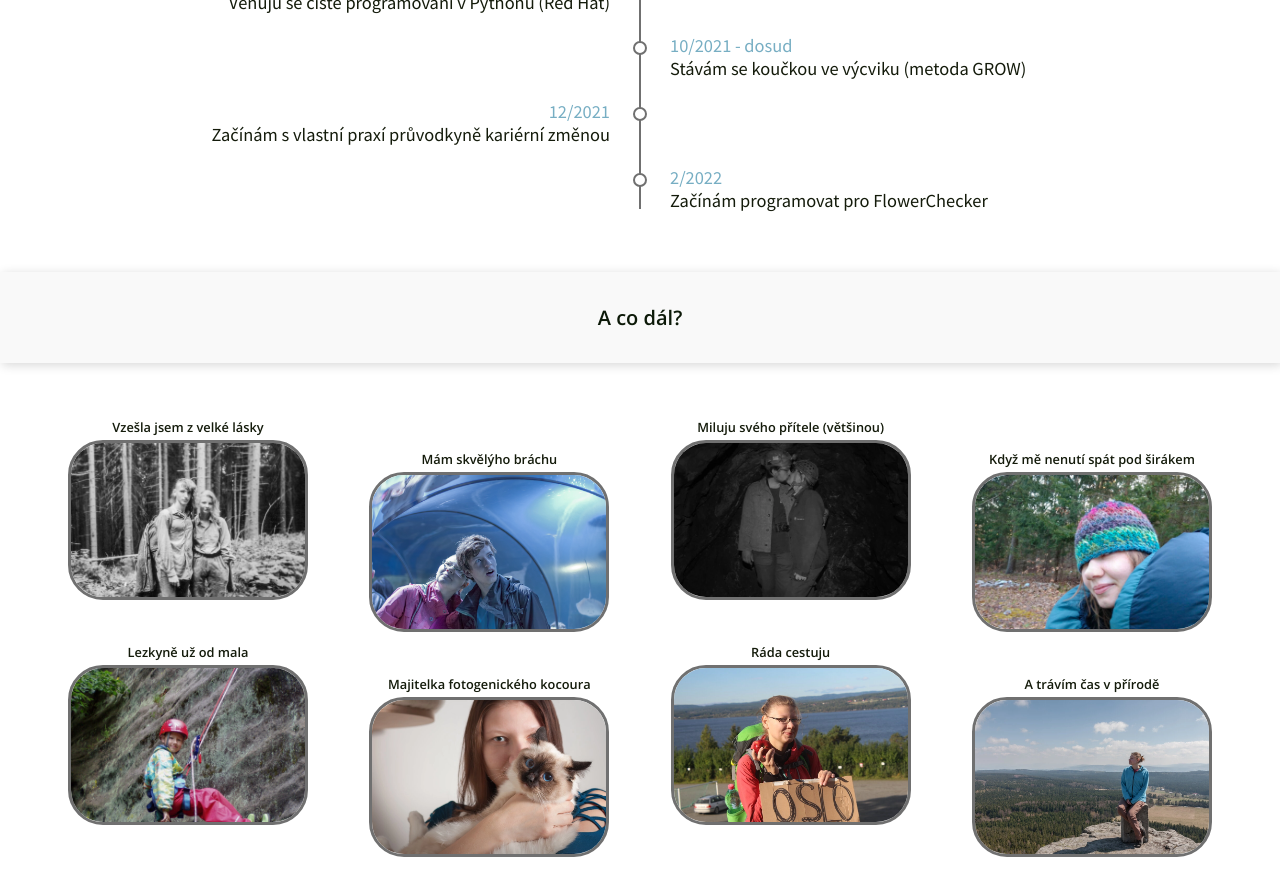
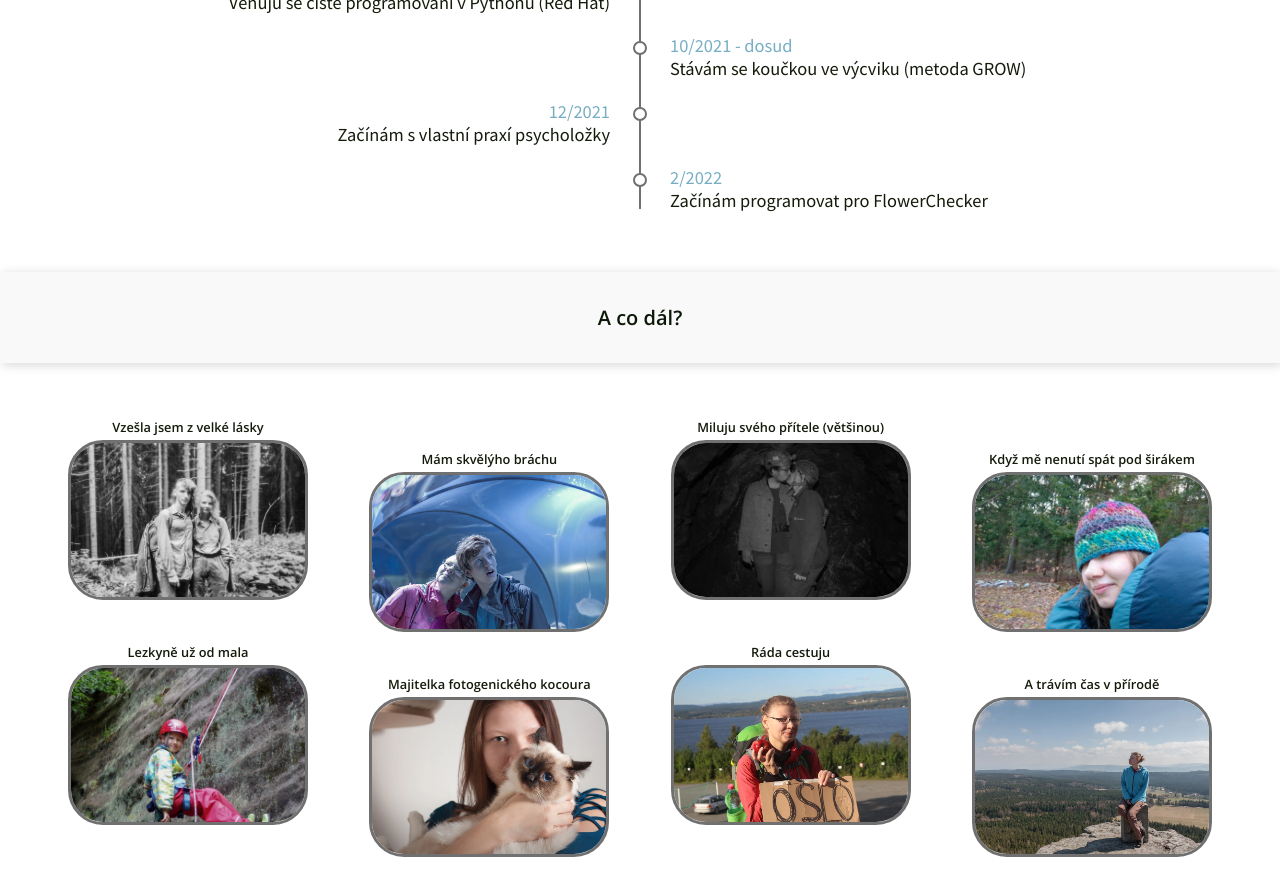
Before and after one commit to NelliaS/personal-webpage, a Next.js app: page /nela in a window 1280 px wide. Shown: the part 1280-2175 px from the top of the page. Built offline with nearby package versions, Linux system fonts and the light colour scheme.

Commit message:
change in text

```diff
--- a/src/components/MobileNavigation.tsx
+++ b/src/components/MobileNavigation.tsx
@@ -24,7 +24,7 @@ const MobileNavigation = () => {
           <span></span>
           <span></span>
 
-          <h2 className={styles.headertext}>Nela - průvodkyně kariérní změnou</h2>
+          <h2 className={styles.headertext}>Nela - psycholožka & programátorka</h2>
         </button>
 
       <nav className={styles.mobileNavigation}>{open && <NavLinks isMobile={true} closeMobileMenu={closeMobileMenu}/>}</nav>
--- a/src/pages/nela.tsx
+++ b/src/pages/nela.tsx
@@ -116,7 +116,7 @@ const Nela: NextPage = () => {
               <li>
                 <div className={styles.content__block2_timelineContent}>
                   <p><span>12/2021</span></p>
-                  <p>Začínám s vlastní praxí průvodkyně kariérní změnou</p>
+                  <p>Začínám s vlastní praxí psycholožky</p>
                 </div>
               </li>
 
```
